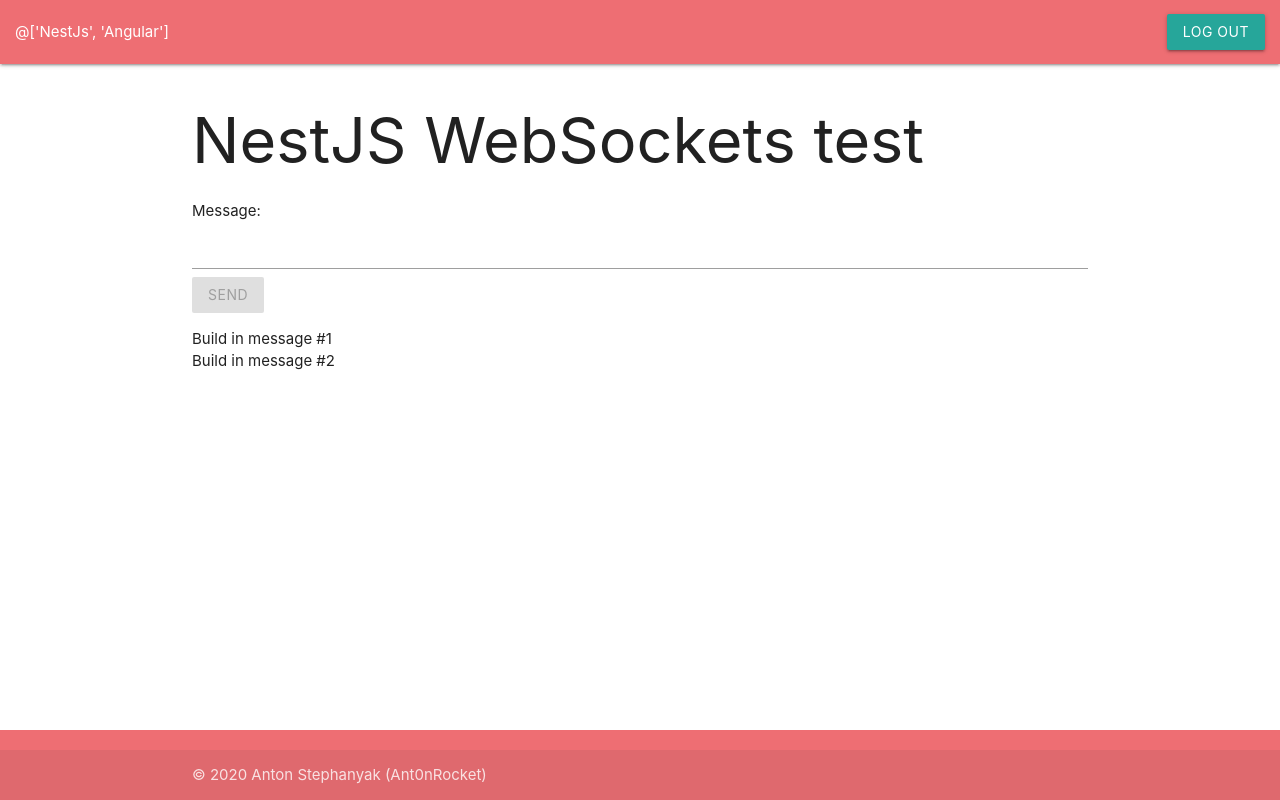
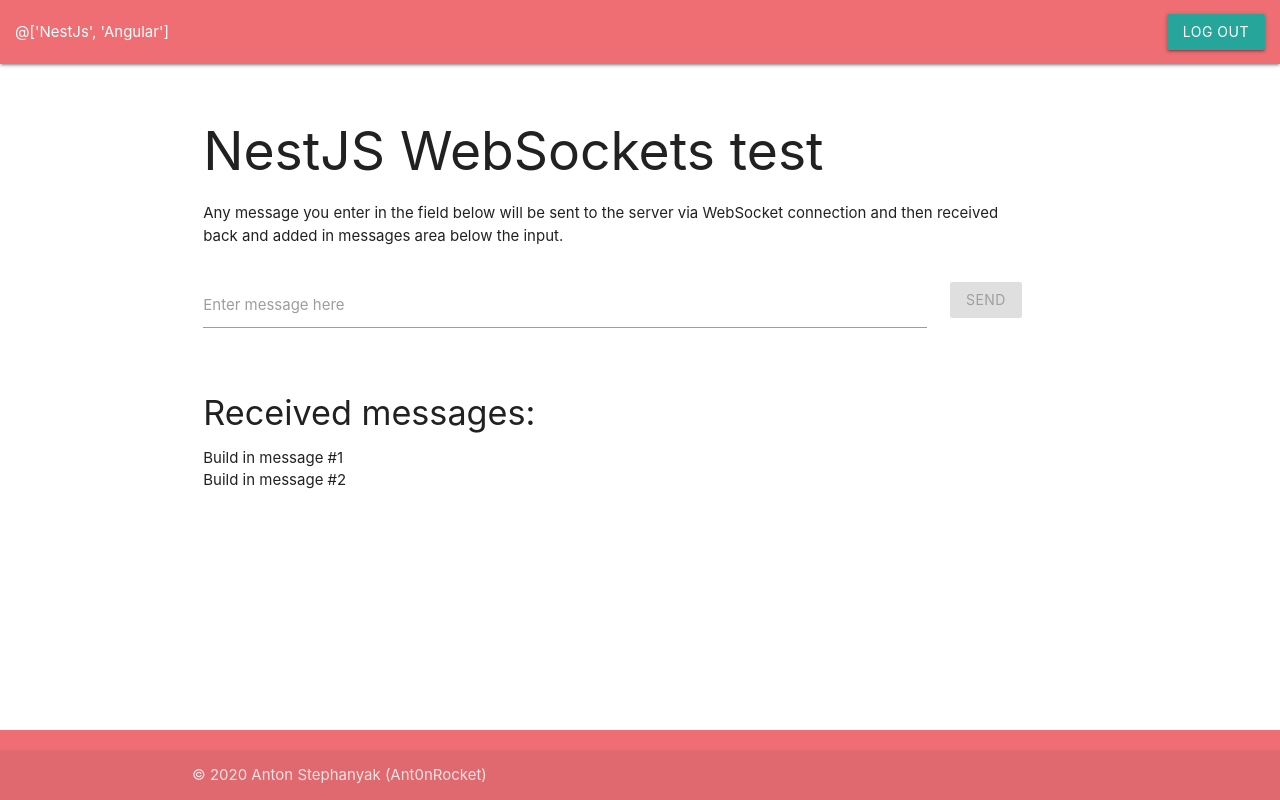
Before and after one commit to Ant0nRocket/NestJS-With-Angular, an Angular app: page /ws in a window 1280 px wide. Built offline with nearby package versions, Linux system fonts and the light colour scheme; no server answers; sample sign-in values are in the browser's storage; what @auth0/angular-jwt would draw is missing.

Commit message:
[style] WebSockets style with Materialize CSS

```diff
--- a/src/client/app/components/websockets-test/websockets-test.component.html
+++ b/src/client/app/components/websockets-test/websockets-test.component.html
@@ -1,18 +1,29 @@
-<div class="alert alert-warning">
-    <h1>{{ title }}</h1>
+<div class="row">
+    <div class="col s12">
+        <h2>{{ title }}</h2>
+    </div>
+    <div class="col s11">
+        Any message you enter in the field below will be sent to the
+        server via WebSocket connection and then received back and added
+        in messages area below the input.
+    </div>
+</div>
 
-    <div class="input-group flex-nowrap">
-        <div class="input-group-prepend">
-            <span class="input-group-text" id="addon-wrapping">Message:</span>
-        </div>
-        <input type="text" class="form-control" [(ngModel)]="message">
-        <button class="btn btn-success" (click)="sendMessageToServer()"
-            [disabled]="!serviceBus.webSocketsService.ready || !messageReady">Send</button>
+<div class="row">
+    <div class="col s10 input-field">
+        <input type="text" id="ws_message" [(ngModel)]="message">
+        <label for="ws_message">Enter message here</label>
     </div>
+    <div class="col s2 input-field">
+        <button class="btn" [disabled]="!messageReady" (click)="sendMessageToServer()">Send</button>
+    </div>
+</div>
 
-
-
-    <ul>
-        <li *ngFor="let m of messages">{{ m }}</li>
-    </ul>
+<div class="row">
+    <div class="col s12">
+        <h4>Received messages:</h4>
+        <ul>
+            <li *ngFor="let m of messages">{{ m }}</li>
+        </ul>
+    </div>
 </div>
--- a/src/client/app/components/welcome/welcome.component.html
+++ b/src/client/app/components/welcome/welcome.component.html
@@ -1,4 +1,13 @@
-<p>Welcome to NestJS + Angular demostration.</p>
-<p *ngIf="serviceBus.authService.authToken">
-    You are authorized user. Go and check out <a routerLink="ws">WebSockets test</a>.
-</p>
+<div class="row">
+    <div class="col s12">
+        <p>Welcome to NestJS + Angular demostration.</p>
+        <p *ngIf="serviceBus.authService.authToken">
+            You are authorized user. Go and check out <a routerLink="ws">WebSockets test</a>.
+        </p>
+        <p *ngIf="!serviceBus.authService.authToken">
+            Your are not authorized user. Please, proceed quick
+            <a [routerLink]="['auth', 'sign-up']">registration</a> to
+            unlock all test functionality.
+        </p>
+    </div>
+</div>
```
